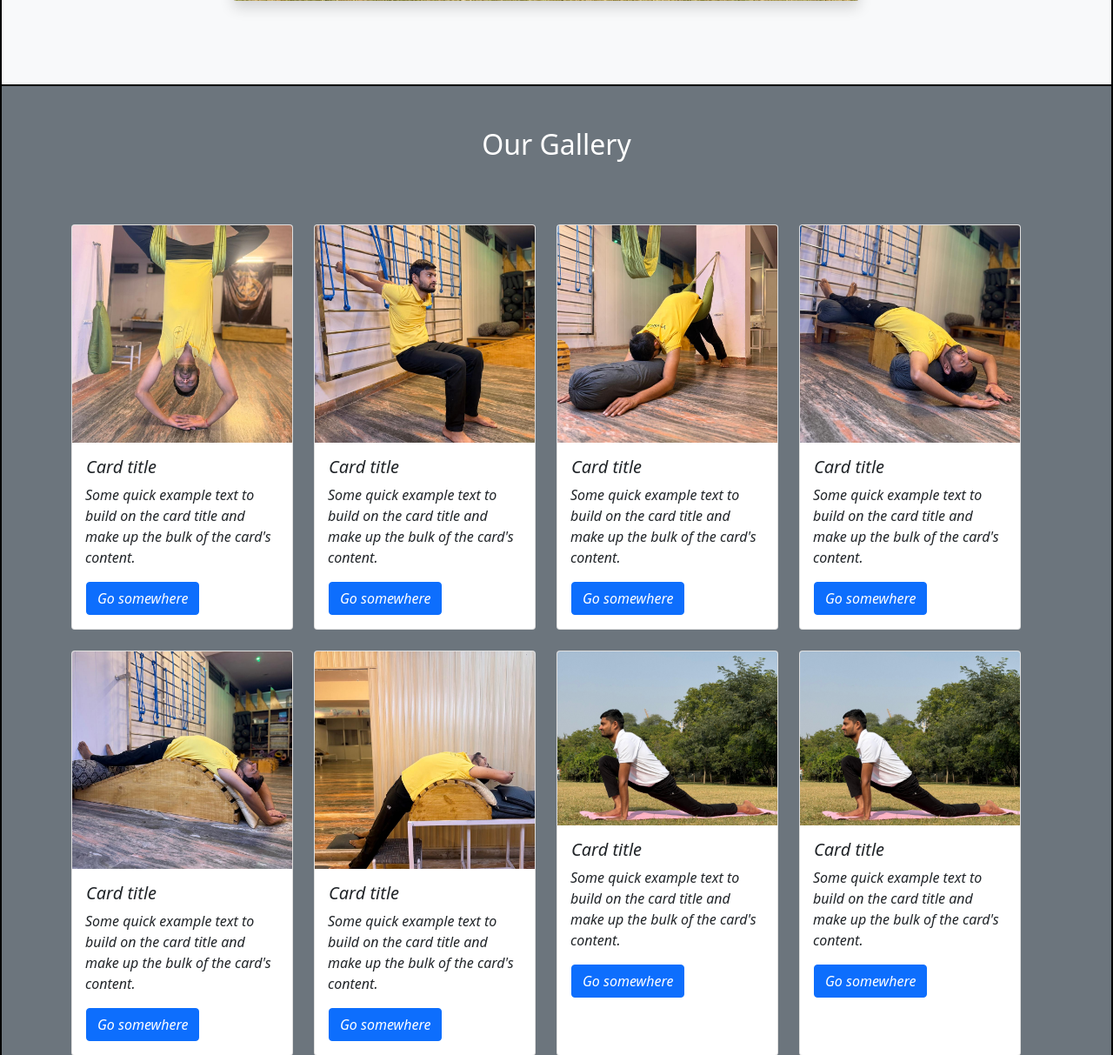
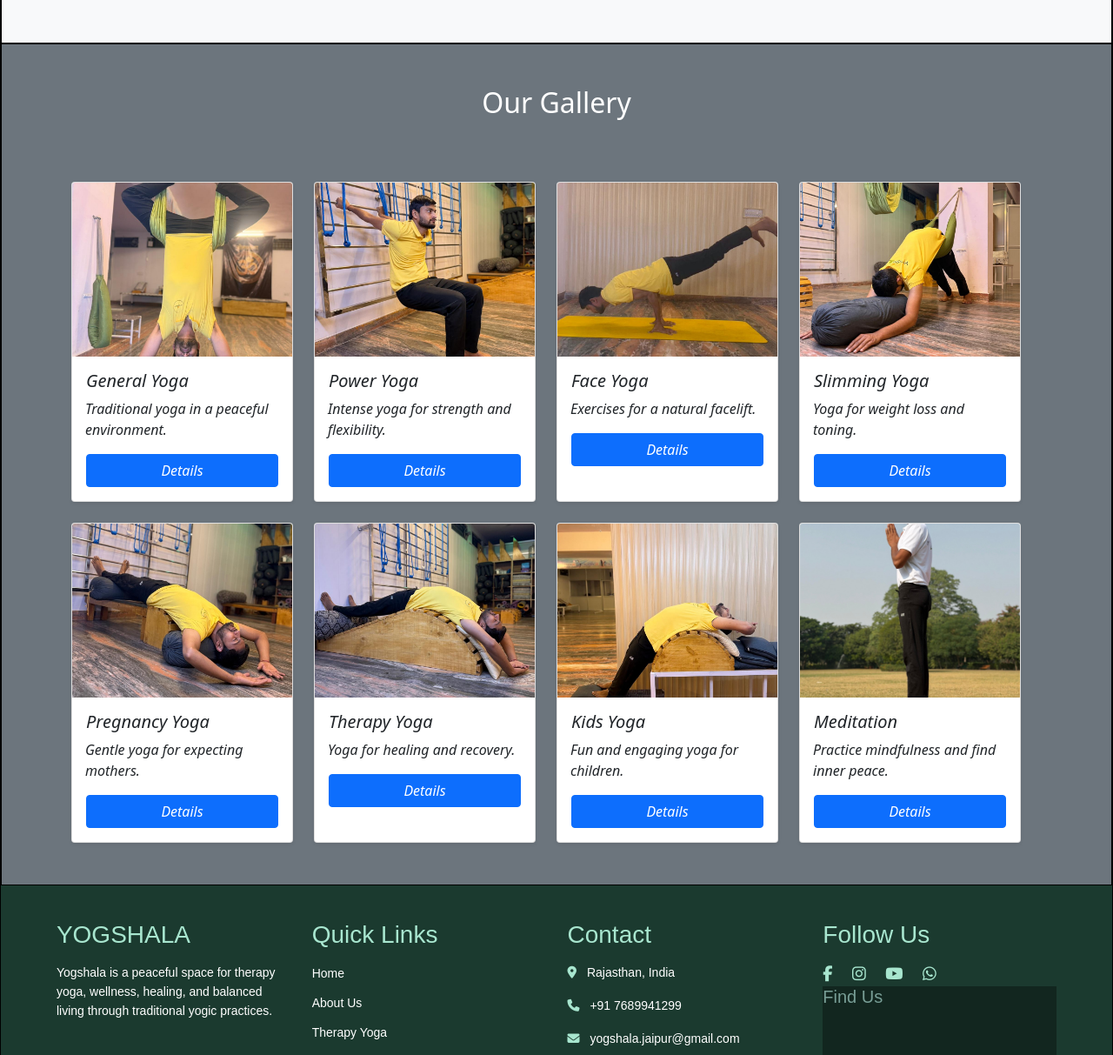
Before and after one commit to shimbhusaini9462-pixel/yogshala, a PHP site: page / in a window 1280 px wide. Shown: the part 4373-5586 px from the top of the page at 87% size. Run offline with PHP 8.4, Linux system fonts and the light colour scheme; grey boxes are pictures that could not be loaded.

Commit message:
updated yogshala website files

```diff
--- a/index.html
+++ b/index.html
@@ -552,91 +552,83 @@ Our approach focuses on personalized guidance, disciplined practice, and a nurtu
     <div class="container">
         <h2 class="text-center text-white mb-5">Our Gallery</h2>
         <div class="row g-4 gallery-slider">
-            <!-- Card 1 -->
-            <div class="col-12 col-md-6 col-lg-3">
-                <div class="card h-100">
-                    <img src="image 3.jpeg" class="card-img-top" alt="..." style="height: 250px; object-fit: cover; object-position:bottom;">
+            <div class="col-lg-3 col-md-6 col-12">
+                <div class="card h-100 shadow-sm">
+                    <img src="image 3.jpeg" class="card-img-top custom-card-img" alt="Yogshala Session">
                     <div class="card-body">
-                        <h5 class="card-title">Card title</h5>
-                        <p class="card-text">Some quick example text to build on the card title and make up the bulk of the card's content.</p>
-                        <a href="#" class="btn btn-primary">Go somewhere</a>
+                        <h5 class="card-title">General Yoga</h5>
+                        <p class="card-text">Traditional yoga in a peaceful environment.</p>
+                        <a href="#" class="btn btn-primary w-100">Details</a>
                     </div>
                 </div>
             </div>
-            <!-- Card 2 -->
-            <div class="col-12 col-md-6 col-lg-3">
-                <div class="card h-100">
-                    <img src="image2.jpeg" class="card-img-top" alt="..."  style="height: 250px; object-fit: cover; object-position: center;">
+            <div class="col-lg-3 col-md-6 col-12">
+                <div class="card h-100 shadow-sm">
+                    <img src="image2.jpeg" class="card-img-top custom-card-img" alt="Yogshala Session">
                     <div class="card-body">
-                        <h5 class="card-title">Card title</h5>
-                        <p class="card-text">Some quick example text to build on the card title and make up the bulk of the card's content.</p>
-                        <a href="#" class="btn btn-primary">Go somewhere</a>
+                        <h5 class="card-title">Power Yoga</h5>
+                        <p class="card-text">Intense yoga for strength and flexibility.</p>
+                        <a href="#" class="btn btn-primary w-100">Details</a>
                     </div>
                 </div>
             </div>
-            <!-- Card 3 -->
-            <div class="col-12 col-md-6 col-lg-3">
-                <div class="card h-100">
-                    <img src="image 5.jpeg" class="card-img-top" alt="..." style="height: 250px; object-fit: cover; object-position: center;">
+            <div class="col-lg-3 col-md-6 col-12">
+                <div class="card h-100 shadow-sm">
+                    <img src="image 4.jpeg" class="card-img-top custom-card-img" alt="Yogshala Session">
                     <div class="card-body">
-                        <h5 class="card-title">Card title</h5>
-                        <p class="card-text">Some quick example text to build on the card title and make up the bulk of the card's content.</p>
-                        <a href="#" class="btn btn-primary">Go somewhere</a>
+                        <h5 class="card-title">Face Yoga</h5>
+                        <p class="card-text">Exercises for a natural facelift.</p>
+                        <a href="#" class="btn btn-primary w-100">Details</a>
                     </div>
                 </div>
             </div>
-            <!-- Card 4 -->
-            <div class="col-12 col-md-6 col-lg-3">
-                <div class="card h-100">
-                    <img src="image 6.jpeg" class="card-img-top" alt="..." style="height: 250px; object-fit: cover; object-position: center;">
+            <div class="col-lg-3 col-md-6 col-12">
+                <div class="card h-100 shadow-sm">
+                    <img src="image 5.jpeg" class="card-img-top custom-card-img" alt="Yogshala Session">
                     <div class="card-body">
-                        <h5 class="card-title">Card title</h5>
-                        <p class="card-text">Some quick example text to build on the card title and make up the bulk of the card's content.</p>
-                        <a href="#" class="btn btn-primary">Go somewhere</a>
+                        <h5 class="card-title">Slimming Yoga</h5>
+                        <p class="card-text">Yoga for weight loss and toning.</p>
+                        <a href="#" class="btn btn-primary w-100">Details</a>
                     </div>
                 </div>
             </div>
-            <!-- Card 5 -->
-            <div class="col-12 col-md-6 col-lg-3">
-                <div class="card h-100">
-                    <img src="image 7.jpeg" class="card-img-top" alt="..." style="height: 250px; object-fit: cover; object-position: center;">
+            <div class="col-lg-3 col-md-6 col-12">
+                <div class="card h-100 shadow-sm">
+                    <img src="image 6.jpeg" class="card-img-top custom-card-img" alt="Yogshala Session">
                     <div class="card-body">
-                        <h5 class="card-title">Card title</h5>
-                        <p class="card-text">Some quick example text to build on the card title and make up the bulk of the card's content.</p>
-                        <a href="#" class="btn btn-primary">Go somewhere</a>
+                        <h5 class="card-title">Pregnancy Yoga</h5>
+                        <p class="card-text">Gentle yoga for expecting mothers.</p>
+                        <a href="#" class="btn btn-primary w-100">Details</a>
                     </div>
                 </div>
             </div>
-            <!-- Card 6 -->
-            <div class="col-12 col-md-6 col-lg-3">
-                <div class="card h-100">
-                    <img src="image 8.jpeg" class="card-img-top" alt="..." style="height: 250px; object-fit: cover; object-position: center;">
+            <div class="col-lg-3 col-md-6 col-12">
+                <div class="card h-100 shadow-sm">
+                    <img src="image 7.jpeg" class="card-img-top custom-card-img" alt="Yogshala Session">
                     <div class="card-body">
-                        <h5 class="card-title">Card title</h5>
-                        <p class="card-text">Some quick example text to build on the card title and make up the bulk of the card's content.</p>
-                        <a href="#" class="btn btn-primary">Go somewhere</a>
+                        <h5 class="card-title">Therapy Yoga</h5>
+                        <p class="card-text">Yoga for healing and recovery.</p>
+                        <a href="#" class="btn btn-primary w-100">Details</a>
                     </div>
                 </div>
             </div>
-            <!-- Card 7 -->
-            <div class="col-12 col-md-6 col-lg-3">
-                <div class="card h-100">
-                    <img src="s4.jpg" class="card-img-top" alt="...">
+            <div class="col-lg-3 col-md-6 col-12">
+                <div class="card h-100 shadow-sm">
+                    <img src="image 8.jpeg" class="card-img-top custom-card-img" alt="Yogshala Session">
                     <div class="card-body">
-                        <h5 class="card-title">Card title</h5>
-                        <p class="card-text">Some quick example text to build on the card title and make up the bulk of the card's content.</p>
-                        <a href="#" class="btn btn-primary">Go somewhere</a>
+                        <h5 class="card-title">Kids Yoga</h5>
+                        <p class="card-text">Fun and engaging yoga for children.</p>
+                        <a href="#" class="btn btn-primary w-100">Details</a>
                     </div>
                 </div>
             </div>
-            <!-- Card 8 -->
-            <div class="col-12 col-md-6 col-lg-3">
-                <div class="card h-100">
-                    <img src="s4.jpg" class="card-img-top" alt="...">
+            <div class="col-lg-3 col-md-6 col-12">
+                <div class="card h-100 shadow-sm">
+                    <img src="A1.jpeg" class="card-img-top custom-card-img" alt="Yogshala Session">
                     <div class="card-body">
-                        <h5 class="card-title">Card title</h5>
-                        <p class="card-text">Some quick example text to build on the card title and make up the bulk of the card's content.</p>
-                        <a href="#" class="btn btn-primary">Go somewhere</a>
+                        <h5 class="card-title">Meditation</h5>
+                        <p class="card-text">Practice mindfulness and find inner peace.</p>
+                        <a href="#" class="btn btn-primary w-100">Details</a>
                     </div>
                 </div>
             </div>
@@ -666,7 +658,7 @@ Our approach focuses on personalized guidance, disciplined practice, and a nurtu
         <li><a href="#">Home</a></li>
         <li><a href="#">About Us</a></li>
         <li><a href="#">Therapy Yoga</a></li>
-        <li><a href="#">Contact</a></li>
+        <li><a href="contact.html">Contact</a></li>
       </ul>
     </div>
 
--- a/style.css
+++ b/style.css
@@ -724,3 +761,49 @@ margin-left: 5px;
     background-color:#128C7E;
     color: #FFF;
 }
+
+/* General Fixes */
+* {
+    margin: 0;
+    padding: 0;
+    box-sizing: border-box;
+}
+
+body {
+    /* GitHub के लिए पाथ को हमेशा कोट्स में रखें */
+    background-image: url("./ba.jpg");
+    background-size: cover;
+    background-repeat: no-repeat;
+    background-position: center;
+    background-attachment: fixed;
+}
+
+/* Image container fix */
+.custom-card-img {
+    height: 200px;
+    object-fit: cover; /* यह इमेज को स्ट्रेच होने से बचाएगा */
+    width: 100%;
+}
+
+/* GitHub पर कंटेनर टूटने से बचाने के लिए width 23% को हटा दें */
+.col-4 {
+    /* Bootstrap को अपना काम करने दें, यहाँ विड्थ न लिखें */
+    border-radius: 10px;
+}
+
+/* Responsiveness Fix */
+@media screen and (max-width: 768px) {
+    .gallery-slider {
+        display: flex;
+        overflow-x: auto;
+        gap: 15px;
+        padding-bottom: 20px;
+        padding-left: 15px;
+        padding-right: 15px;
+        scroll-snap-type: x mandatory;
+    }
+    .gallery-slider > div {
+        flex: 0 0 85%; /* मोबाइल पर एक बार में एक कार्ड दिखेगा */
+        scroll-snap-align: start;
+    }
+}
--- a/yogshala.js
+++ b/yogshala.js
@@ -99,7 +99,7 @@ function submitContactForm() {
         "Message: " + messageText;
 
     window.open(
-        "https://wa.me/" + whatsappnumber + "?text=" + encodeURIComponent(message),
+        "https.wa.me/" + whatsappnumber + "?text=" + encodeURIComponent(message),
         "_blank"
     );
 }
```
Also changed, not shown: other parts of style.css (+42 -5 lines), BLOG.HTML (+8 -8 lines), CONTECT.HTML (+8 -8 lines), INSTRUCTOR.HTML (+9 -9 lines), TRAINING.HTML (+8 -8 lines), classes.html (+4 -4 lines).
